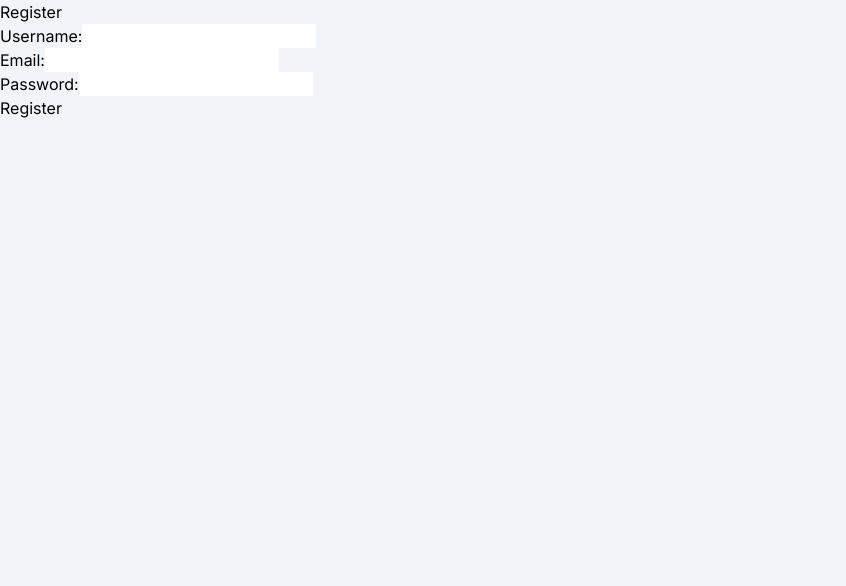
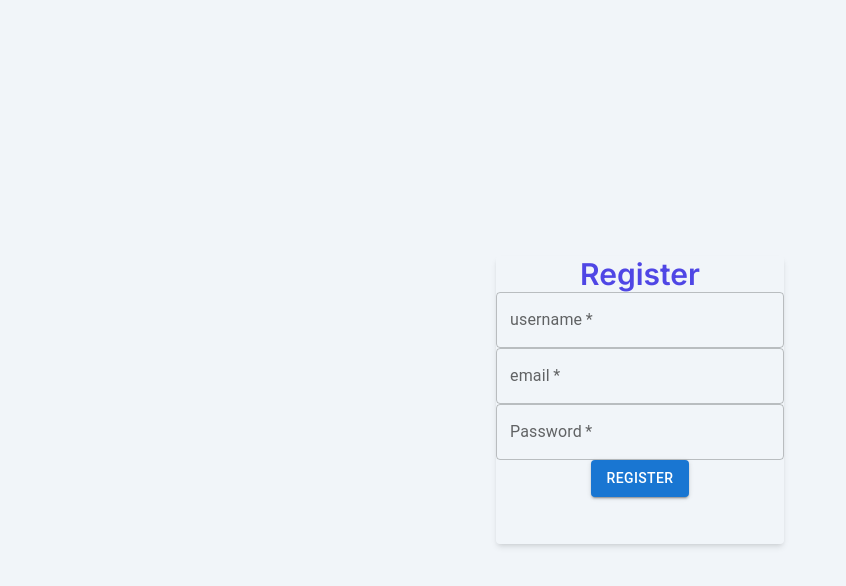
Before and after one commit to RaihanFuadSyakir/webdev-M-4, a Next.js app in the folder frontend/: page /register in a window 1280 px wide. Shown: the top 586 px of the page, without its empty margins (0-846 px from the left). Built offline with nearby package versions, Linux system fonts and the light colour scheme.

Commit message:
fixed register page and procedure

```diff
--- a/frontend/src/app/register/page.tsx
+++ b/frontend/src/app/register/page.tsx
@@ -1,68 +1,131 @@
 "use client"
 // Registration.tsx
 import React, { useState } from 'react';
-import bcrypt from 'bcryptjs';
 import { BACKEND_URL } from '@/constants';
+import { registerSchema } from '@/utils/validation';
+import axiosInstance from '@/utils/fetchData';
+import { useRouter } from 'next/navigation';
+import { AxiosError } from 'axios';
+import { User, dbResponse } from '@/utils/type';
+import { ZodError } from 'zod';
+import TextField from '@mui/material/TextField';
+import Button from '@mui/material/Button';
+import CircularProgress from '@mui/material/CircularProgress';
 const Register: React.FC = () => {
-  const [username, setUsername] = useState('');
-  const [email, setEmail] = useState('');
-  const [password, setPassword] = useState('');
+  const router = useRouter()
+  const [username, setUsername] = useState({ value: '', error: '' });
+  const [email, setEmail] = useState({ value: '', error: '' });
+  const [password, setPassword] = useState({ value: '', error: '' });
+  const [isLoading, setLoading] = useState(false);
   const [error, setError] = useState('');
+  console.log(username);
+  console.log(email);
+  console.log(password);
   const handleRegister = async () => {
-    const hashedPassword = bcrypt.hashSync(password, 10);
-
+    setLoading(true);
     try {
-      const response = await fetch(`http://${BACKEND_URL}/api/user/register`, {
-        method: 'POST',
-        headers: {
-          'Content-Type': 'application/json',
-        },
-        body: JSON.stringify({ username, email, password: hashedPassword }),
+      const formData = registerSchema.parse({
+        username: username.value,
+        email: email.value,
+        password: password.value,
       });
-
-      if (response.ok) {
-        // Registration successful, redirect or perform desired action
-      } else {
-        const responseData = await response.json();
-        setError(responseData.error || 'Registration failed');
-      }
-    } catch (error) {
-      setError('An error occurred during registration');
+      axiosInstance
+        .post('/users', formData)
+        .then((response) => {
+          setError('');
+          router.push('/login');
+        })
+        .catch((error: AxiosError<dbResponse<User>>) => {
+          const res: dbResponse<User> | undefined = error.response?.data;
+          setError(res!.msg);
+        });
+    } catch (error: any) {
+      if (error instanceof ZodError) {
+        // Access the error messages for each field
+        const usernameError = error.issues.find((issue) => issue.path[0] === 'username');
+        const emailError = error.issues.find((issue) => issue.path[0] === 'email');
+        const passwordError = error.issues.find((issue) => issue.path[0] === 'password');
+        // You can use the error messages as needed
+        if (usernameError) {
+          // Set the error messages in the state array
+          setUsername({ ...username, error: usernameError.message })
+        }
+        if (emailError) {
+          setEmail({ ...email, error: emailError.message })
+        }
+        if (passwordError) {
+          setPassword({ ...password, error: passwordError.message })
+        }
+      };
+    } finally {
+      setLoading(false);
     }
   };
-
+  const handleOnChange = (event: any) => {
+    const { name, value } = event.target;
+    switch (name) {
+      case 'username': setUsername({ ...username, value: value }); break;
+      case 'email': setEmail({ ...email, value: value }); break;
+      case 'password': setPassword({ ...password, value: value }); break;
+      default: console.log(name);
+    }
+  }
   return (
-    <div>
-      <h2>Register</h2>
-      <div>
-        <label>Username:</label>
-        <input
-          type="text"
-          value={username}
-          onChange={(e) => setUsername(e.target.value)}
-          className='text-black'
+    <div className=' text-black flex items-center justify-center h-screen'>
+      <div className='flex flex-col h-72 w-72 shadow-md rounded'>
+        <h2 className="text-3xl font-semibold text-center text-indigo-600">Register</h2>
+        <TextField
+          required
+          error={username.error !== ''}
+          id={username.error !== '' ? "outlined-required" : "outlined-error-helper-text"}
+          name="username"
+          label="username"
+          defaultValue=""
+          onChange={handleOnChange}
+          helperText={username.error !== '' && username.error}
+          className='m-2'
         />
+        <TextField
+          required
+          error={email.error !== ''}
+          id={email.error !== '' ? "outlined-required" : "outlined-error-helper-text"}
+          name="email"
+          label="email"
+          type="email"
+          defaultValue=""
+          helperText={email.error !== '' && email.error}
+          onChange={handleOnChange}
+          className='m-2'
+        />
+        <TextField
+          required
+          error={password.error !== ''}
+          id={password.error !== '' ? "outlined-required" : "outlined-error-helper-text"}
+          name="password"
+          label="Password"
+          type="password"
+          defaultValue=""
+          helperText={password.error !== '' && password.error}
+          onChange={handleOnChange}
+          className='m-2'
+        />
+        <div className='flex items-center justify-center'>
+          <Button
+            variant="contained"
+            onClick={handleRegister}
+            className='bg-cyan-700'
+            disabled={isLoading}
+          >
+            {isLoading ? <CircularProgress color='primary' /> : "Register"}
+          </Button>
+        </div>
+        {error !== '' &&
+          <div className="bg-red-100 border border-red-400 text-red-700 px-4 py-3 rounded relative">
+            <strong className="font-bold">Error:</strong>
+            <span className="block sm:inline">{error}</span>
+          </div>
+        }
       </div>
-      <div>
-        <label>Email:</label>
-        <input
-          type="email"
-          value={email}
-          onChange={(e) => setEmail(e.target.value)}
-          className='text-black'
-        />
-      </div>
-      <div>
-        <label>Password:</label>
-        <input
-          type="password"
-          value={password}
-          onChange={(e) => setPassword(e.target.value)}
-          className='text-black'
-        />
-      </div>
-      {error && <p className="error">{error}</p>}
-      <button onClick={handleRegister}>Register</button>
     </div>
   );
 };
--- a/frontend/src/utils/validation.ts
+++ b/frontend/src/utils/validation.ts
@@ -1,4 +1,4 @@
-import {z} from 'zod'
+import { z } from 'zod'
 export const loginSchema = z.object({
   identifier: z
     .string()
@@ -15,7 +15,15 @@ export const loginSchema = z.object({
       message: 'Password cannot contain blank spaces',
     }),
 });
-
+export const registerSchema = z.object({
+  username: z
+    .string()
+    .min(3, { message: 'Username must be at least 3 characters long' }),
+  email: z.string().email({ message: 'Invalid email address' }),
+  password: z
+    .string()
+    .min(6, { message: 'Password must be at least 6 characters long' }),
+});
 export const currencySchema = z
   .number()
   .refine((value) => typeof value === 'number', {
```
